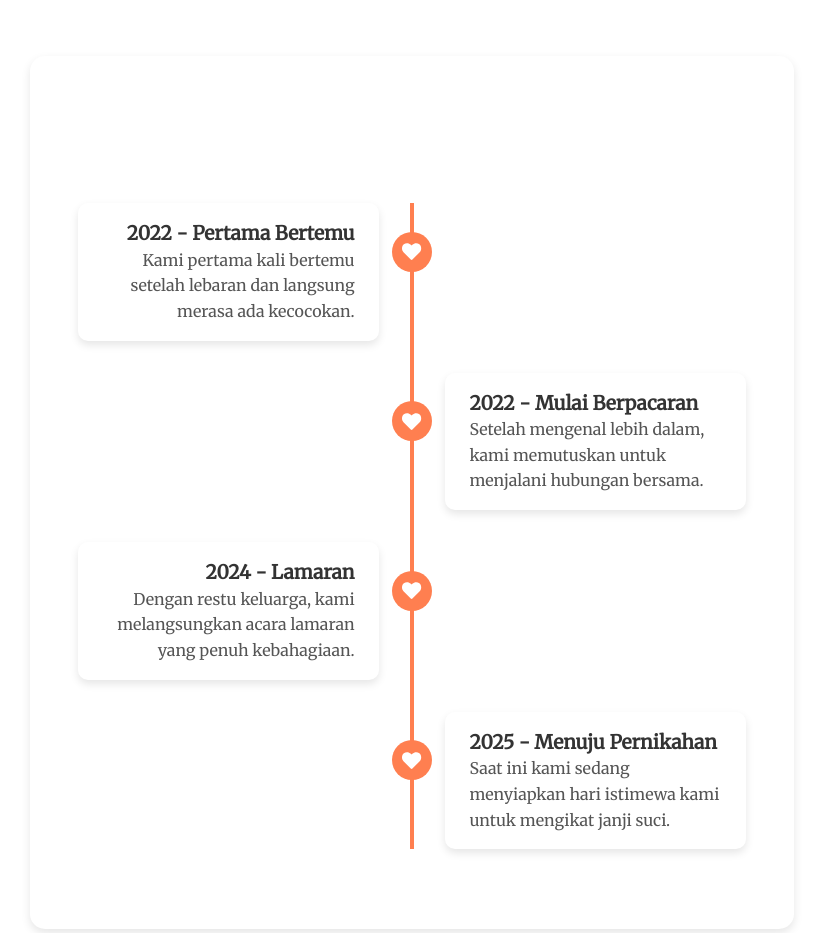
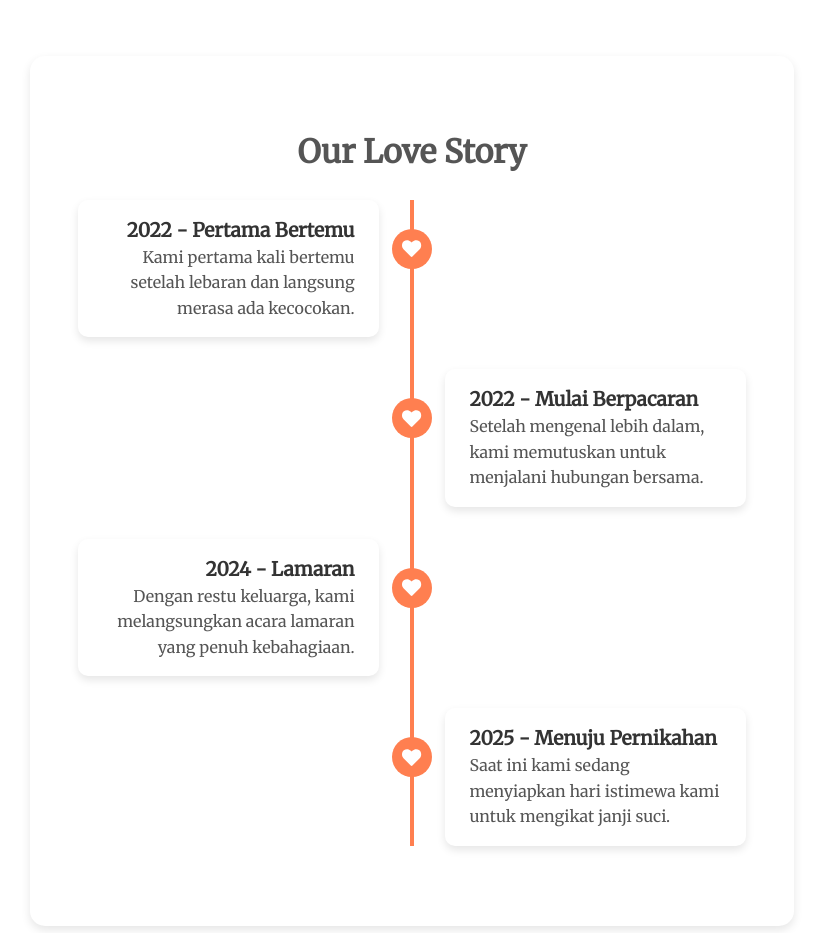
Before and after one commit to Trias1/new-wedding-trias-zulfa, a Next.js app: page / in a window 1280 px wide. Shown: the part 3020-3953 px from the top of the page, without its empty margins (228-1051 px from the left). Built offline with nearby package versions, Linux system fonts and the light colour scheme; no server answers; the database is empty.

Commit message:
update commit

```diff
--- a/components/organisms/lovestory/index.tsx
+++ b/components/organisms/lovestory/index.tsx
@@ -32,7 +32,7 @@ const LoveStory = () => {
     <div className="containerss">
       <div className="calon-cardss">
         <div className="love-story-container">
-          <h2 className="section-title">Our Love Story</h2>
+          <h1 className="section-title">Our Love Story</h1>
           <div className="timeline">
             {moments.map((moment, index) => (
               <div className="timeline-item" key={index}>
```
